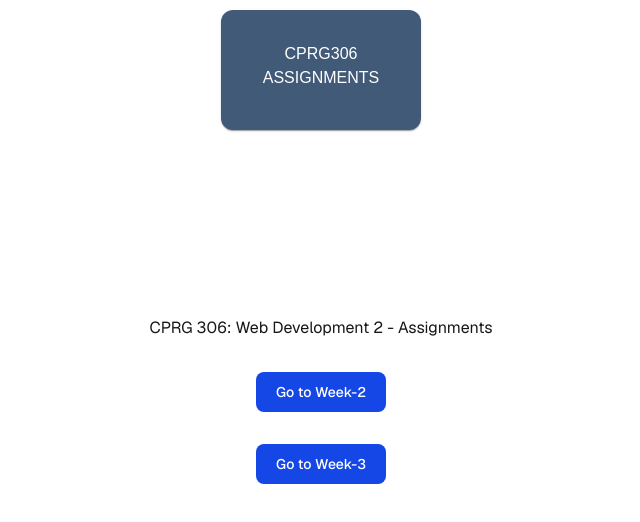
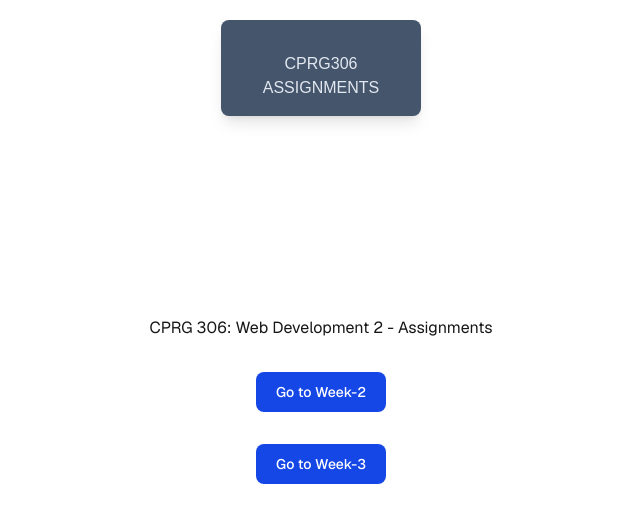
Before and after one commit to FKyleCarlos/cprg306-assignments, a Next.js app: page / in a window 1280 px wide. Shown: the top 522 px of the page, without its empty margins (319-959 px from the left). Built offline with nearby package versions, Linux system fonts and the light colour scheme.

Commit message:
updated layout to use tailwind instead of materials ui

```diff
--- a/app/layout.js
+++ b/app/layout.js
@@ -22,12 +22,9 @@ export const metadata = {
 function SiteTitle() {
   return(
         <div className="flex justify-center text-center">
-          <Card sx={{ backgroundColor: "#415A77", color: "white",
-            width: "100%", maxWidth: "200px", minHeight: "10vh", borderRadius: 3, padding: 2, position: "absolute", marginTop: "10px"}}>
-                <CardContent>
-                  <h1><Link href="/">CPRG306 ASSIGNMENTS</Link></h1>
-                </CardContent>
-          </Card>
+          <div className="bg-slate-600 text-slate-200 w-full max-w-[200px] min-h-[12vh] rounded-lg p-4 pt-8 shadow-lg mt-5 position: absolute">
+            <h1><Link href="/">CPRG306 ASSIGNMENTS</Link></h1>
+          </div>
         </div>
   )
 
```
